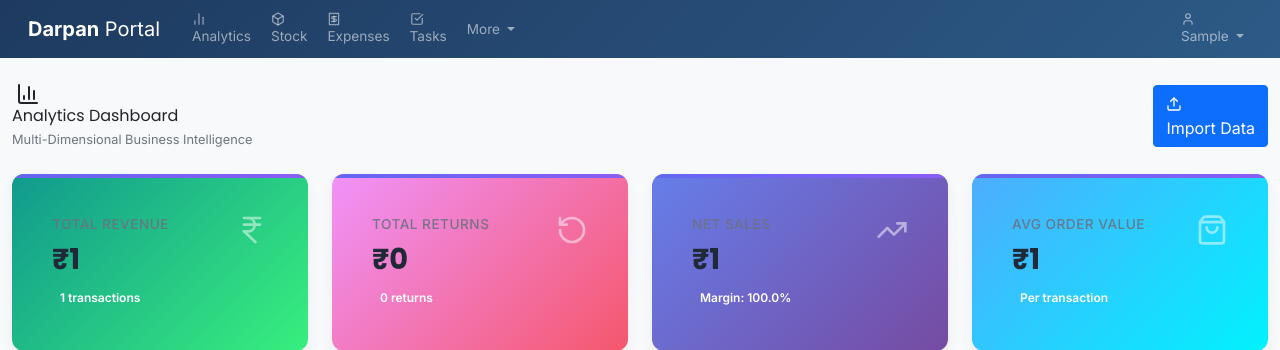
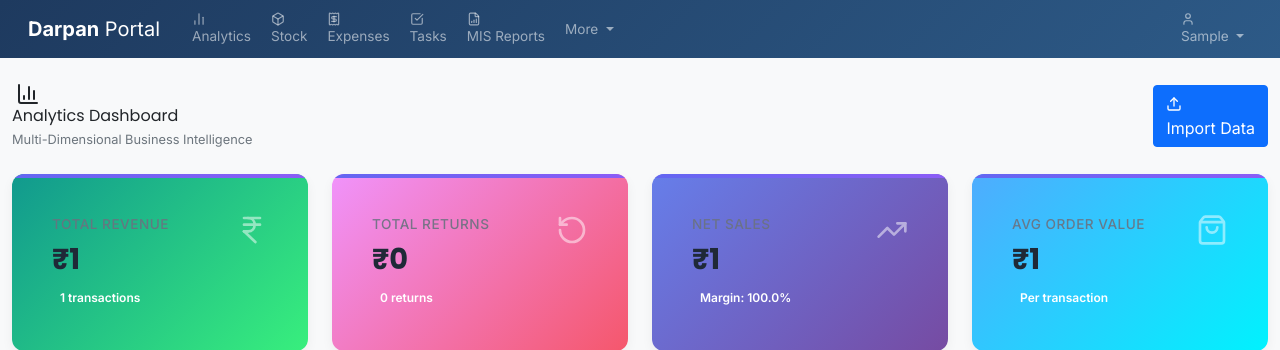
Before and after one commit to Mayurrrrrrrrrr/ffwork, a Django app: page /analytics/ in a window 1280 px wide. Shown: the top 350 px of the page. Run offline with Django 4.2, Linux system fonts and the light colour scheme; a user stored in the database is signed in; tables that the repository leaves empty hold one stand-in row (values such as "Sample post"); data that the repository does not hold is empty; parts of the project's set-up code (start-up, migrations or seed data) failed here and were passed over; some libraries are stand-ins or nearby versions.

Commit message:
feat: Add MIS Reports link to navbar

```diff
--- a/Darpan/templates/base/navbar.html
+++ b/Darpan/templates/base/navbar.html
@@ -28,6 +28,11 @@
             <li class="nav-item">
                 <a class="nav-link px-2 py-1" href="{% url 'tasks:list' %}" style="font-size: 0.85rem;">
                     <i data-lucide="check-square" style="width:14px;height:14px;" class="me-1"></i>Tasks
+                </a>
+            </li>
+            <li class="nav-item">
+                <a class="nav-link px-2 py-1" href="{% url 'analytics:reports_menu' %}" style="font-size: 0.85rem;">
+                    <i data-lucide="file-bar-chart" style="width:14px;height:14px;" class="me-1"></i>MIS Reports
                 </a>
             </li>
 
```
